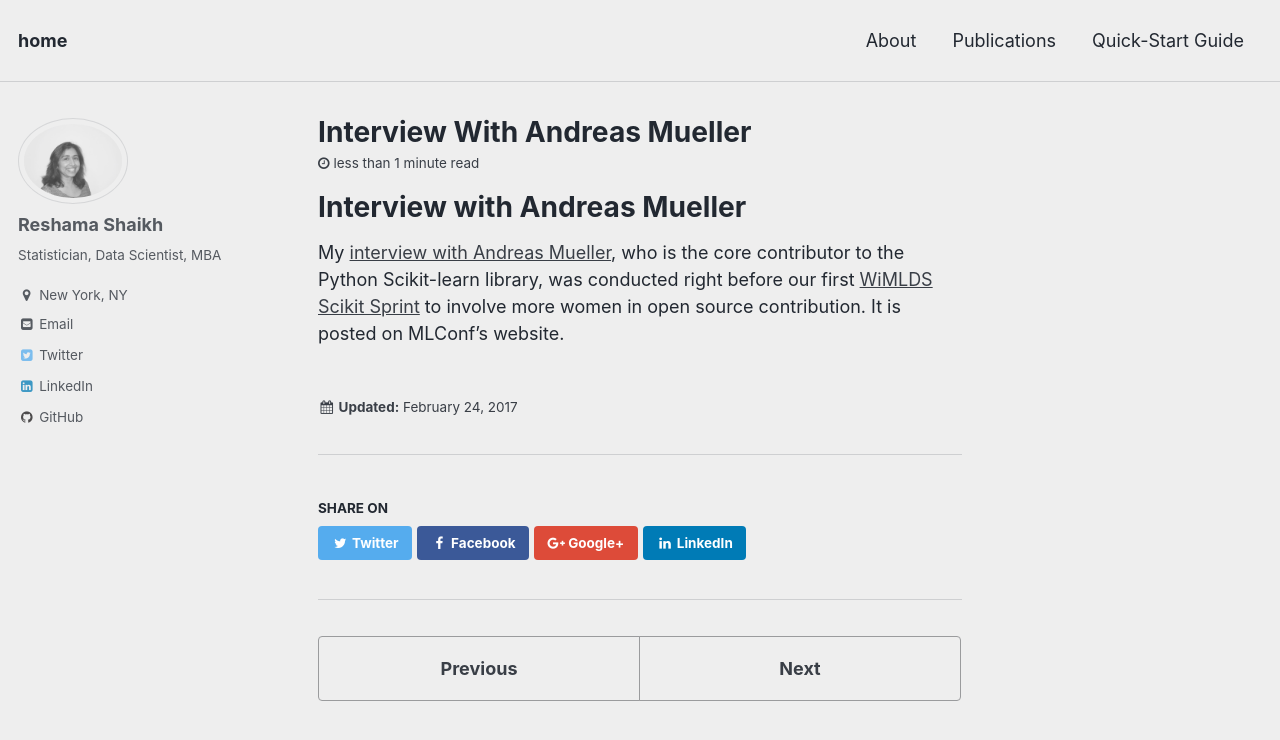
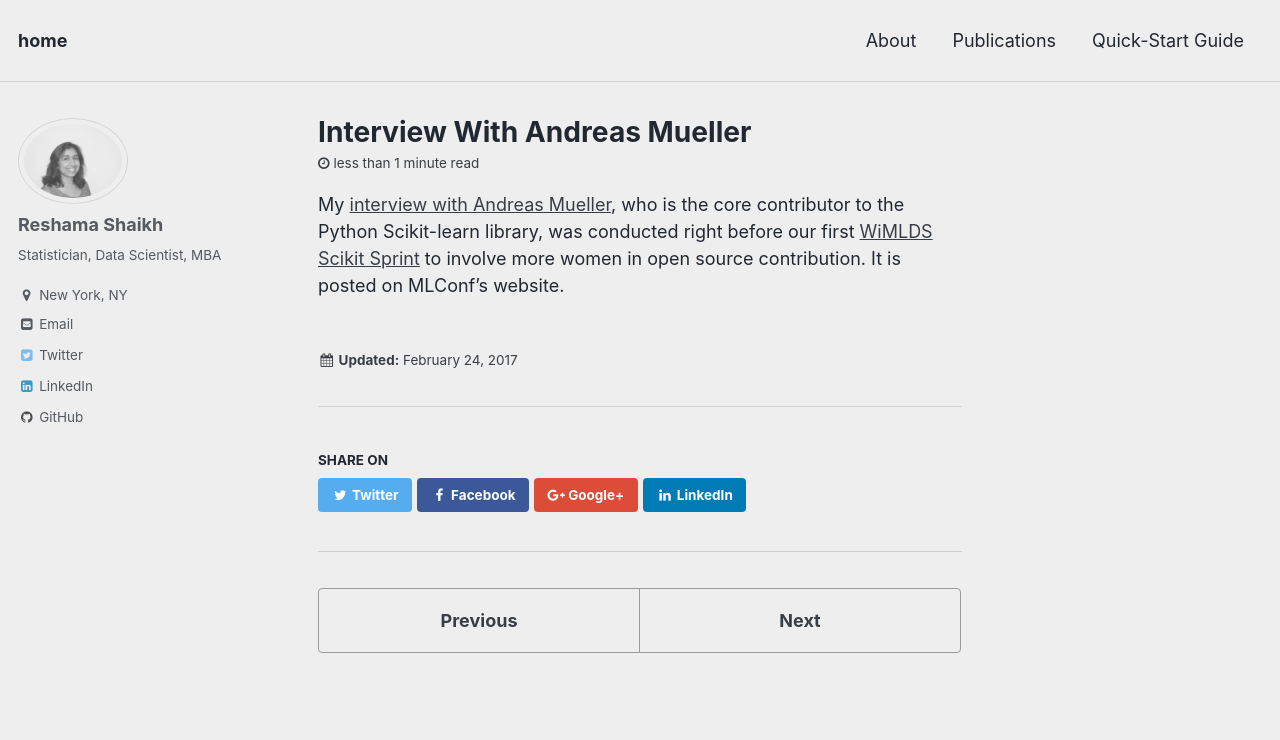
Before and after one commit to reshamas/reshamas.github.io, a Jekyll site: the page built from _posts/2017-02-24-interview-with-andreas-mueller.md, in a window 1280 px wide and 900 px high. Shown: the top 740 px of the window. Built offline with Jekyll 4.4.1, drawn with Linux system fonts in a browser that asks for light colours.

Commit message:
Update 2017-02-24-interview-with-andreas-mueller.md

```diff
--- a/_posts/2017-02-24-interview-with-andreas-mueller.md
+++ b/_posts/2017-02-24-interview-with-andreas-mueller.md
@@ -1,3 +1 @@
-# Interview with Andreas Mueller
-
 My [interview with Andreas Mueller](https://mlconf.com/interview-andreas-muller-lecturer-columbia-university-core-contributor-scikit-learn-reshama-shaikh/), who is the core contributor to the Python Scikit-learn library, was conducted right before our first [WiMLDS Scikit Sprint](https://github.com/WiMLDS/scikit-sprint) to involve more women in open source contribution.  It is posted on MLConf's website.
```
